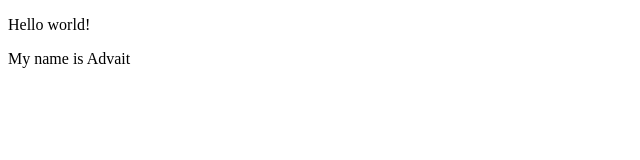
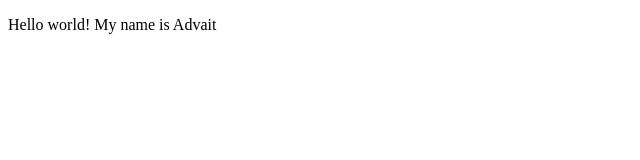
Before and after one commit to Advait728/Advait728.github.io, a plain HTML site: page index.html in a window 1280 px wide. Shown: the whole page, without its empty margins (0-640 px from the left). Drawn offline with Linux system fonts and the light colour scheme.

Commit message:
index.html

```diff
--- a/index.html
+++ b/index.html
@@ -11,7 +11,6 @@
 
 <body>
 
-<p> Hello world! </p>
-<p> My name is Advait </p>
+<p> Hello world! My name is Advait </p>
 </body>
 </html>
```
